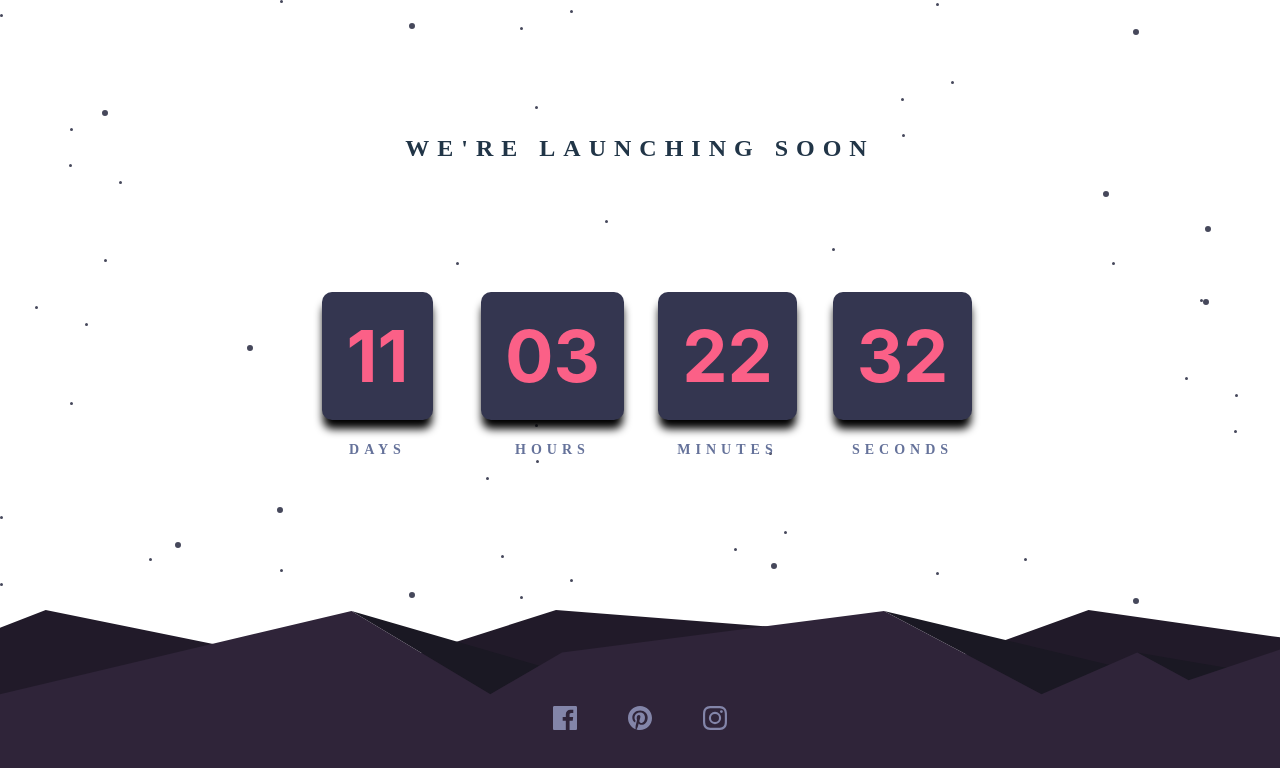
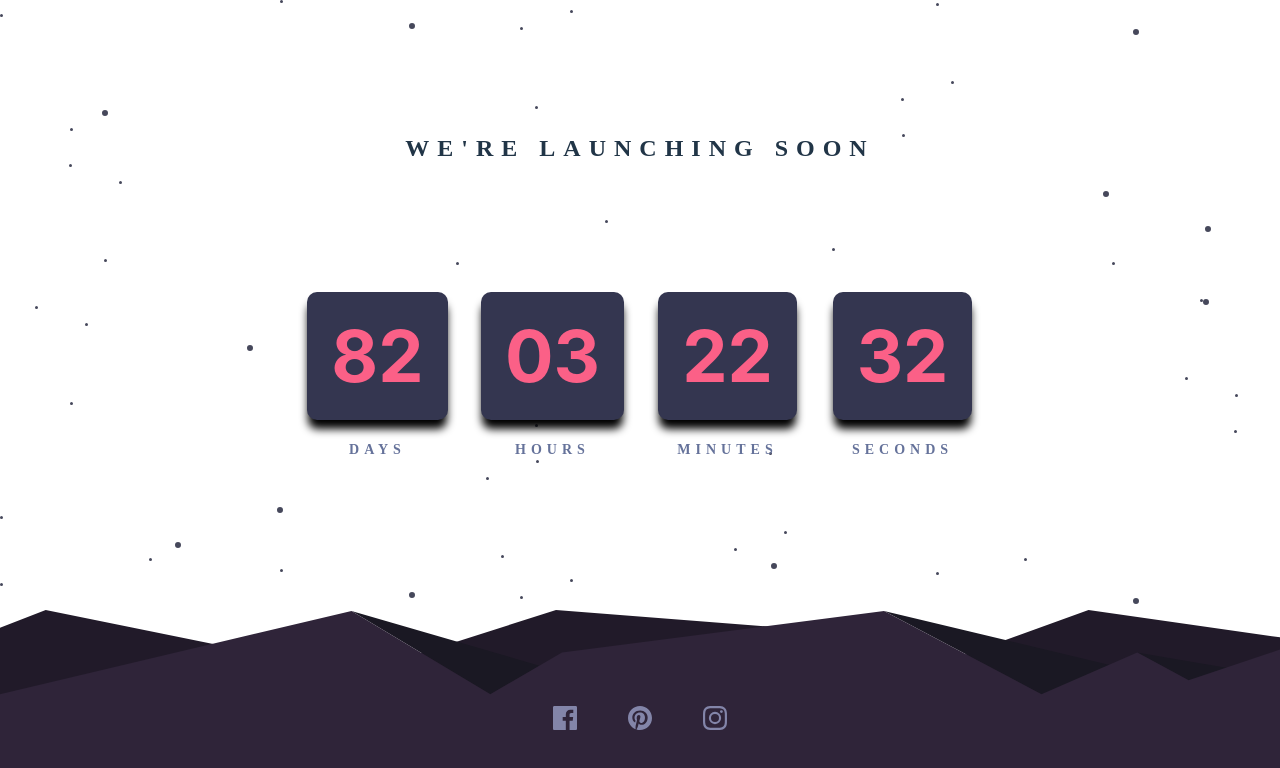
Before and after one commit to Elio1995/countdown-timer, a React (Vite) app: page / in a window 1280 px wide. Shown: the top 768 px of the page. Built offline with nearby package versions, Linux system fonts and the light colour scheme.

Commit message:
Changing the launching date in the code

```diff
--- a/src/components/Timer.tsx
+++ b/src/components/Timer.tsx
@@ -11,7 +11,7 @@ interface time {
 function Timer() {
   const calculateTimeLeft = () => {
     let year = new Date().getFullYear();
-    const difference = +new Date(`08/10/${year}`) - +new Date();
+    const difference = +new Date(`10/20/${year}`) - +new Date();
 
     let timeToReach: time = { days: 0, hours: 0, minutes: 0, seconds: 0 };
 
```
